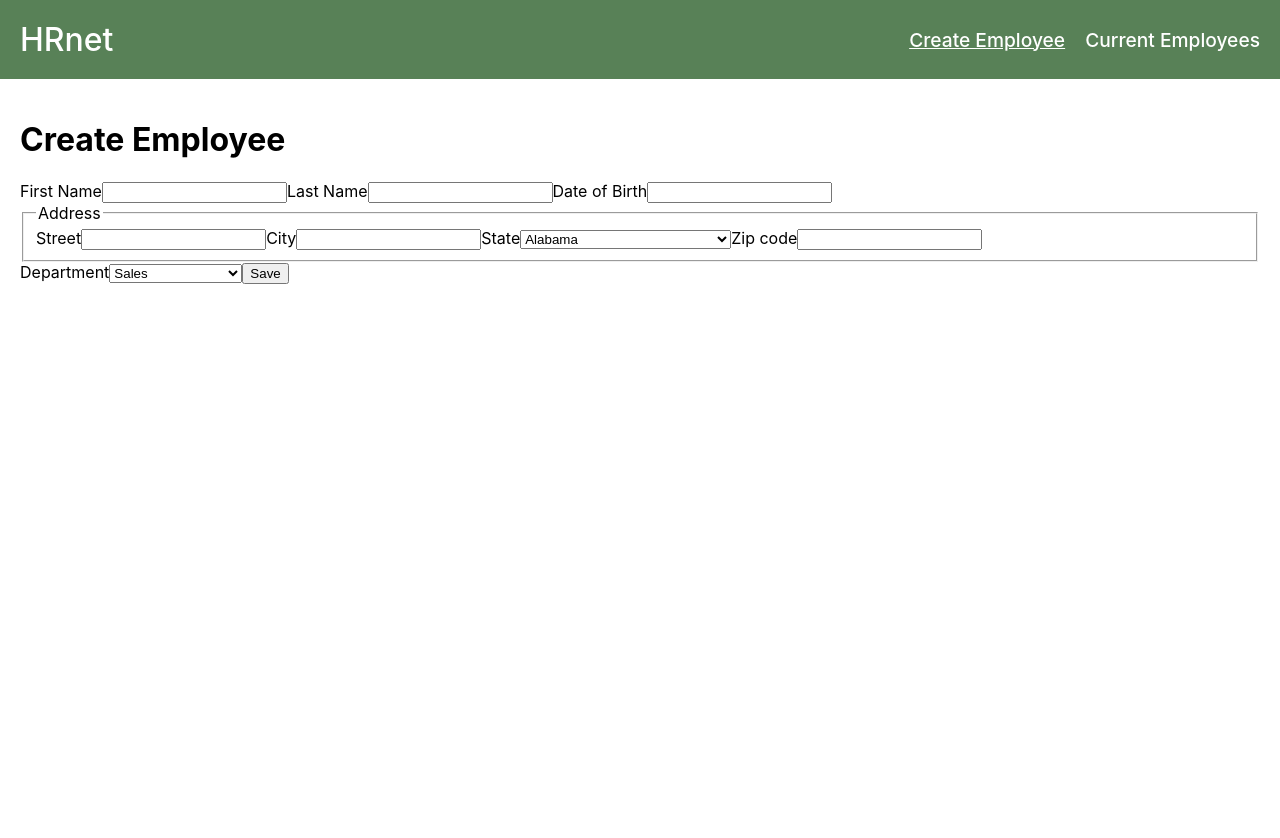
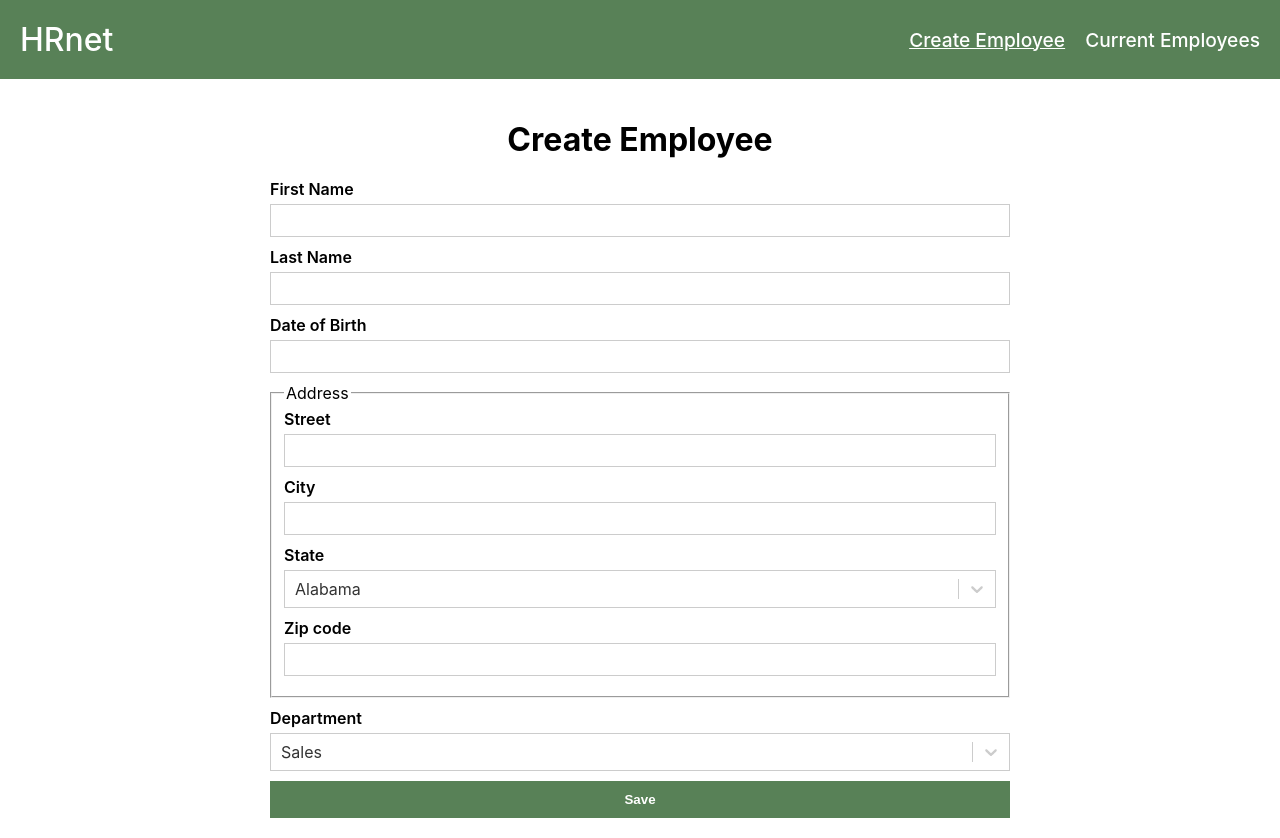
Before and after one commit to BallandArnaud/ArnaudBalland_14_22112022, a React (Create React App) app: page / in a window 1280 px wide. Before the commit the page ends 800 px from the top, so only its background shows below. Built offline with nearby package versions, Linux system fonts and the light colour scheme.

Commit message:
Add react-select + some css

```diff
--- a/package.json
+++ b/package.json
@@ -12,6 +12,7 @@
     "react-redux": "^8.0.5",
     "react-router-dom": "^6.4.3",
     "react-scripts": "5.0.1",
+    "react-select": "^5.7.0",
     "react-table": "^7.8.0",
     "web-vitals": "^2.1.4"
   },
--- /dev/null
+++ b/src/components/FormCreateEmployee/index.css
@@ -0,0 +1,72 @@
+.formCreateEmployee{
+  width: 100%;
+  display: flex;
+  flex-direction: column;
+}
+
+.formCreateEmployee label{
+  display: block;
+  margin-bottom: 5px;
+  font-size: 1rem;
+  font-weight: 600;
+}
+
+.formCreateEmployee input,
+.formCreateEmployee select,
+.formCreateEmployee textarea{
+  display: block;
+  margin-bottom: 10px;
+  padding: 8px;
+  border: 1px solid hsl(0, 0%, 80%);
+  transition: border-color .1s ease;
+  outline: 1px solid transparent;
+}
+
+.formCreateEmployee input:hover,
+.formCreateEmployee select:hover,
+.formCreateEmployee textarea:hover{
+  border-color: hsl(0, 0%, 70%);
+}
+
+.formCreateEmployee input:focus,
+.formCreateEmployee select:focus,
+.formCreateEmployee textarea:focus{
+  border-color: var(--primary-color);
+  outline-color: var(--primary-color);
+}
+
+.formCreateEmployee fieldset{
+  display: flex;
+  flex-direction: column;
+  flex-wrap: wrap;
+  margin-inline: 0;
+  margin-bottom: 10px;
+}
+
+.formCreateEmployee .select {
+  margin-bottom: 10px;
+}
+
+.formCreateEmployee button{
+  color: #FFF;
+  background-color: var(--primary-color);
+  padding: 10px;
+  font-weight: 600;
+  border: 1px solid var(--primary-color);
+  cursor: pointer;
+  transition: background-color .3s ease;
+}
+
+.formCreateEmployee button:hover{
+  background-color: var(--primary-color-dark-1);
+}
+
+@media screen and (min-width: 760px) {
+  .formCreateEmployee{
+    width: 50%;
+    min-width: 740px;
+    display: flex;
+    flex-direction: column;
+    margin-inline: auto;
+  }
+}
--- a/src/components/FormCreateEmployee/index.jsx
+++ b/src/components/FormCreateEmployee/index.jsx
@@ -1,7 +1,9 @@
 import { useRef, useState } from 'react'
 import { useDispatch } from 'react-redux'
+import Select from 'react-select'
 import { states, departments } from '../../data/formData'
 import { addEmployee } from '../../features/employeeSlice'
+import './index.css'
 
 const FormCreateEmployee = () => {
   const inputFirstName = useRef()
@@ -13,6 +15,16 @@ const FormCreateEmployee = () => {
   const [stateAddress, setStateAddress] = useState(states[0].name)
   const [department, setdepartment] = useState(departments[0])
   const dispatch = useDispatch()
+
+  const optionsState = states.map((state) => ({
+    label: state.name,
+    value: state.abbreviation,
+  }))
+
+  const optionsDepartment = departments.map((department) => ({
+    label: department,
+    value: department,
+  }))
 
   const handleSubmit = (e) => {
     e.preventDefault()
@@ -37,7 +49,7 @@ const FormCreateEmployee = () => {
   }
 
   return (
-    <form onSubmit={(e) => handleSubmit(e)}>
+    <form className="formCreateEmployee" onSubmit={(e) => handleSubmit(e)}>
       <label htmlFor="form__firstName">First Name</label>
       <input type="text" id="form__firstName" ref={inputFirstName} required />
       <label htmlFor="form__lastName">Last Name</label>
@@ -51,37 +63,42 @@ const FormCreateEmployee = () => {
         <label htmlFor="form__city">City</label>
         <input type="text" id="form__city" ref={inputCity} required />
         <label htmlFor="form__state">State</label>
-        <select
-          name="state"
-          id="form__state"
-          value={stateAddress}
-          onChange={(e) => setStateAddress(e.target.value)}
-        >
-          {states.map((state) => {
-            return (
-              <option key={state.name} value={state.name}>
-                {state.name}
-              </option>
-            )
+        <Select
+          id="form__department"
+          className="select"
+          defaultValue={optionsState[0]}
+          options={optionsState}
+          theme={(theme) => ({
+            ...theme,
+            borderRadius: 0,
+            colors: {
+              ...theme.colors,
+              primary25: 'var(--primary-color-light-2)',
+              primary: 'var(--primary-color)',
+            },
           })}
-        </select>
+          onChange={(selectedOption) => setStateAddress(selectedOption.label)}
+        />
         <label htmlFor="form__zipCode">Zip code</label>
         <input type="number" id="form__zipCode" ref={inputZipCode} required />
       </fieldset>
-      <label htmlFor="form__departement">Department</label>
-      <select
-        id="form__departement"
-        value={department}
-        onChange={(e) => setdepartment(e.target.value)}
-      >
-        {departments.map((department) => {
-          return (
-            <option key={department} value={department}>
-              {department}
-            </option>
-          )
+      <label htmlFor="form__department">Department</label>
+      <Select
+        id="form__department"
+        className="select"
+        defaultValue={optionsDepartment[0]}
+        options={optionsDepartment}
+        theme={(theme) => ({
+          ...theme,
+          borderRadius: 0,
+          colors: {
+            ...theme.colors,
+            primary25: 'var(--primary-color-light-2)',
+            primary: 'var(--primary-color)',
+          },
         })}
-      </select>
+        onChange={(selectedOption) => setdepartment(selectedOption.label)}
+      />
       <button type="submit">Save</button>
     </form>
   )
--- /dev/null
+++ b/src/components/TableGlobalFilter/index.css
@@ -0,0 +1,24 @@
+.globalFilter {
+  display: flex;
+  flex-direction: row;
+  align-items: center;
+}
+
+.globalFilter label {
+  margin-right: 10px;
+}
+
+.globalFilter input{
+  padding: 8px;
+  border: 1px solid hsl(0, 0%, 80%);
+  outline: 1px solid transparent;
+}
+
+.globalFilter input:hover{
+  border-color: hsl(0, 0%, 70%);
+}
+
+.globalFilter input:focus{
+  border: 1px solid var(--primary-color);
+  outline: 1px solid var(--primary-color);
+}
--- a/src/components/TableGlobalFilter/index.jsx
+++ b/src/components/TableGlobalFilter/index.jsx
@@ -1,5 +1,6 @@
 import { useState } from 'react'
 import { useAsyncDebounce } from 'react-table'
+import './index.css'
 
 const GlobalFilter = ({
   className,
@@ -14,11 +15,11 @@ const GlobalFilter = ({
   }, 300)
 
   return (
-    <div className={className}>
-      <label htmlFor="globalFilter">Search: </label>
+    <div className={'globalFilter ' + className}>
+      <label htmlFor="input__globalFilter">Search: </label>
       <input
         type="text"
-        id="globalFilter"
+        id="input__globalFilter"
         value={value || ''}
         onChange={(e) => {
           setValue(e.target.value)
--- /dev/null
+++ b/src/components/TableListEmployee/index.css
@@ -0,0 +1,8 @@
+.tableListEmployee__header{
+  margin-bottom: 10px;
+}
+
+.tableListEmployee__table {
+  overflow-x: auto;
+  margin-bottom: 10px;
+}
--- a/src/components/TableListEmployee/index.jsx
+++ b/src/components/TableListEmployee/index.jsx
@@ -10,6 +10,7 @@ import { selectEmployee } from '../../app/selectors'
 import { isEven } from '../../utils/functionsUtils'
 import GlobalFilter from '../TableGlobalFilter'
 import TablePagination from '../TablePagination'
+import './index.css'
 
 const TableListEmployee = () => {
   const employeesData = useSelector(selectEmployee())
@@ -83,9 +84,16 @@ const TableListEmployee = () => {
           globalFilter={state.globalFilter}
         />
       </div>
+      <div
+        className="tableListEmployee__table"
+        style={{ overflowX: 'auto', marginBottom: '10px' }}
+      >
         <table
           {...getTableProps()}
-        style={{ border: 'solid 1px #777', width: '100%', margin: '10px 0' }}
+          style={{
+            border: 'solid 1px #777',
+            width: '100%',
+          }}
         >
           <thead>
             {headerGroups.map((headerGroup) => (
@@ -103,7 +111,11 @@ const TableListEmployee = () => {
                   >
                     {column.render('Header')}
                     <span>
-                    {column.isSorted ? (column.isSortedDesc ? ' ▼' : ' ▲') : ''}
+                      {column.isSorted
+                        ? column.isSortedDesc
+                          ? ' ▼'
+                          : ' ▲'
+                        : ''}
                     </span>
                   </th>
                 ))}
@@ -141,6 +153,7 @@ const TableListEmployee = () => {
             })}
           </tbody>
         </table>
+      </div>
       <div className="tableListEmployee__footer">
         <TablePagination
           className="tableListEmployee__pagination"
--- /dev/null
+++ b/src/components/TablePagination/index.css
@@ -0,0 +1,68 @@
+.pagination {
+  display: flex;
+  flex-direction: column;
+  flex-wrap: wrap;
+  align-items: center;
+}
+
+.pagination button {
+  color: #fff;
+  background-color: var(--primary-color);
+  border: 1px solid var(--primary-color);
+}
+
+.pagination button {
+  color: #fff;
+  background-color: var(--primary-color);
+  margin-inline: 5px;
+  padding: 10px;
+  border: 1px solid var(--primary-color);
+}
+
+.pagination button:first-child {
+  margin-left: 0;
+}
+
+.pagination button:disabled,
+button[disabled]{
+  border: 1px solid #999999;
+  background-color: #eee;
+  color: #222;
+}
+
+.pagination .select {
+  display: inline-block;
+}
+
+.pagination input{
+  padding: 8px;
+  border: 1px solid hsl(0, 0%, 80%);
+}
+
+.pagination input:hover{
+  border-color: hsl(0, 0%, 70%);
+}
+
+.pagination input:focus{
+  border: 1px solid var(--primary-color);
+  outline: 1px solid var(--primary-color);
+}
+
+.pagination span{
+  margin-inline: 10px;
+}
+
+.pagination>* {
+  margin-bottom: 10px;
+}
+
+@media screen and (min-width: 760px) {
+  .pagination {
+    flex-direction: row;
+    flex-wrap: nowrap;
+  }
+
+  .pagination>* {
+    margin-bottom: 0;
+  }
+}
--- a/src/components/TablePagination/index.jsx
+++ b/src/components/TablePagination/index.jsx
@@ -1,3 +1,5 @@
+import './index.css'
+
 const TablePagination = ({
   className,
   state,
@@ -10,28 +12,32 @@ const TablePagination = ({
   nextPage,
   setPageSize,
 }) => {
+  const pagesSize = [10, 25, 50, 100]
+
   return (
-    <div className={className}>
+    <div className={'pagination ' + className}>
+      <div className="pagination__buttons">
         <button onClick={() => gotoPage(0)} disabled={!canPreviousPage}>
           {'<<'}
-      </button>{' '}
+        </button>
         <button onClick={() => previousPage()} disabled={!canPreviousPage}>
           {'<'}
-      </button>{' '}
+        </button>
         <button onClick={() => nextPage()} disabled={!canNextPage}>
           {'>'}
-      </button>{' '}
+        </button>
         <button onClick={() => gotoPage(pageCount - 1)} disabled={!canNextPage}>
           {'>>'}
-      </button>{' '}
+        </button>
+      </div>
       <span>
         Page{' '}
         <strong>
           {state.pageIndex + 1} of {pageOptions.length}
-        </strong>{' '}
+        </strong>
       </span>
       <span>
-        | Go to page:
+        | Go to page:{' '}
         <input
           type="number"
           defaultValue={state.pageIndex + 1}
@@ -41,21 +47,23 @@ const TablePagination = ({
           }}
           style={{ width: '100px' }}
         />
-      </span>{' '}
-      <span>Show </span>
+      </span>
+      <div className="pagination__select">
+        <span>Show</span>
         <select
           value={state.pageSize}
           onChange={(e) => {
             setPageSize(Number(e.target.value))
           }}
         >
-        {[10, 25, 50, 100].map((pageSize) => (
+          {pagesSize.map((pageSize) => (
             <option key={pageSize} value={pageSize}>
               {pageSize}
             </option>
           ))}
         </select>
-      <span> entries</span>
+        <span>entries</span>
+      </div>
     </div>
   )
 }
--- a/src/index.css
+++ b/src/index.css
@@ -42,3 +42,8 @@ a {
 .main {
   padding: 20px;
 }
+
+.main__title{
+  text-align: center;
+  margin-bottom: 20px;
+}
```
Also changed, not shown: 1 other file (tests, documents, lock files or other folders). Lines whose indentation alone changed are shown as unchanged.
